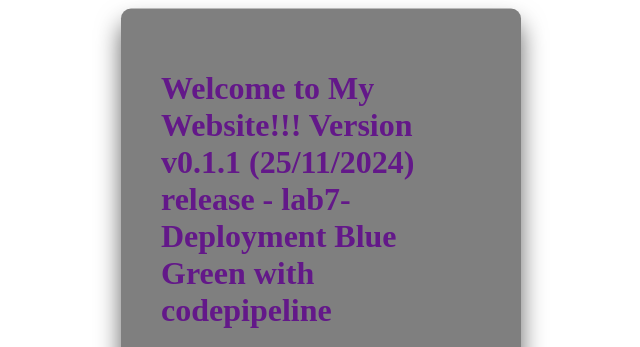
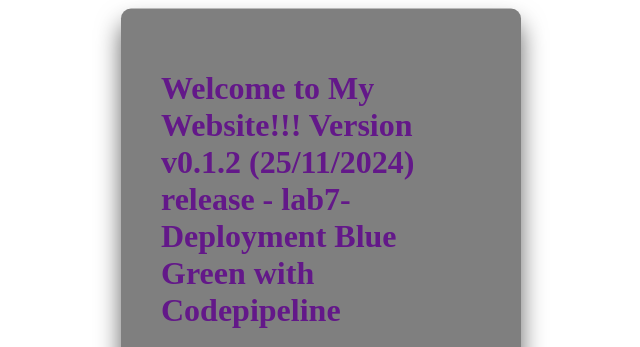
Before and after one commit to ngocdt1digital/nodejs-random-color-deploy, a website: page public/index.html in a window 1280 px wide. Shown: the part 121-468 px from the top of the page, 319-959 px from the left. Drawn offline with Linux system fonts and the light colour scheme.

Commit message:
edit file taskdef.json with falily

```diff
--- a/public/index.html
+++ b/public/index.html
@@ -8,7 +8,7 @@
 </head>
 <body>
     <div class="login-box">
-        <h1 id="welcome" style="color: #631889;">Welcome to My Website!!! Version v0.1.1 (25/11/2024) release - lab7-Deployment Blue Green with codepipeline</h1>
+        <h1 id="welcome" style="color: #631889;">Welcome to My Website!!! Version v0.1.2 (25/11/2024) release - lab7-Deployment Blue Green with Codepipeline</h1>
         <form>
           <div class="user-box">
             <input type="text" name="" required="">
```
